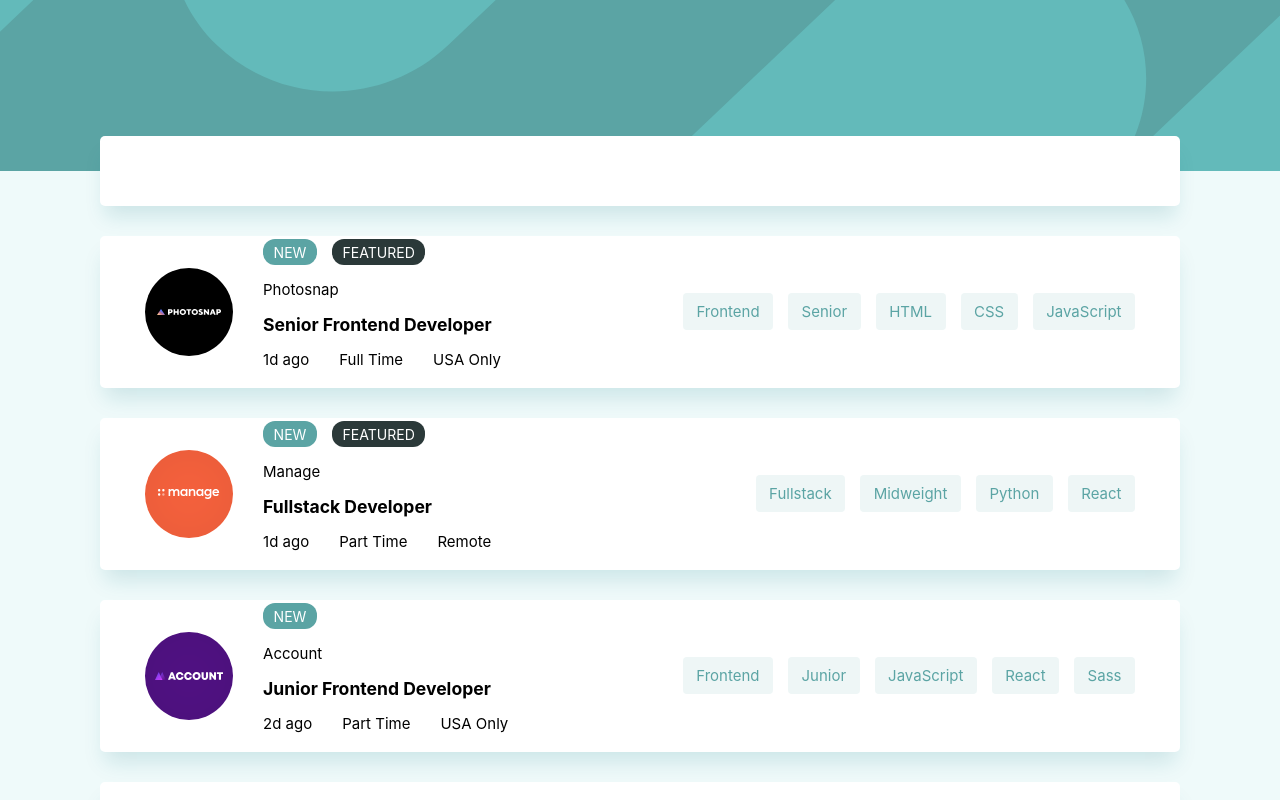
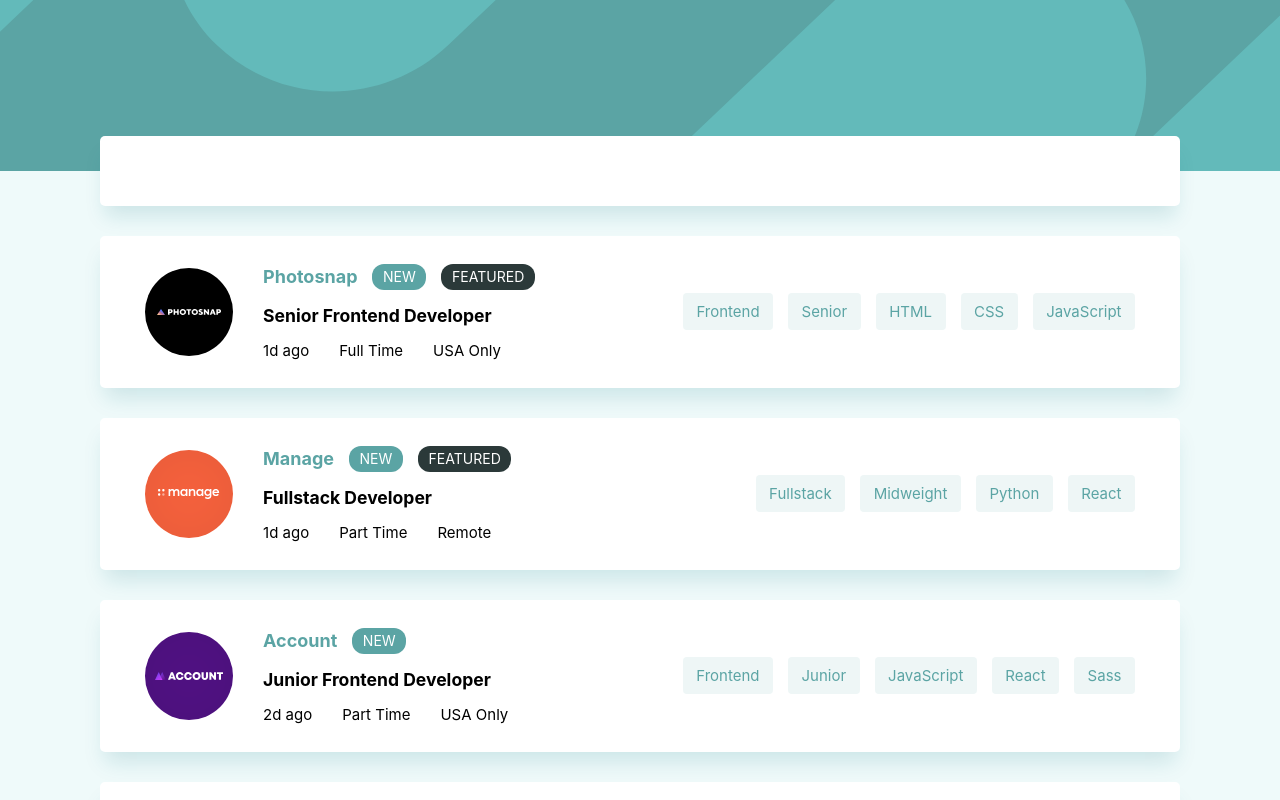
Before and after one commit to rojasmart/job-listings-with-filtering, a React (Create React App) app: page / in a window 1280 px wide. Shown: the top 800 px of the page. Built offline with nearby package versions, Linux system fonts and the light colour scheme.

Commit message:
finished desktop styling

```diff
--- a/src/components/JobCard.js
+++ b/src/components/JobCard.js
@@ -5,11 +5,13 @@ const JobCard = ({ item, handleClick }) => {
     <div className="job-card">
       <img src={item.logo} alt="job-avatar" />
       <div className="job-info">
-        <div className="job-info-chips">
-          {item.new && <span className="new">new</span>}
-          {item.featured && <span className="featured">featured</span>}
+        <div className="job-info-top">
+          <p>{item.company}</p>
+          <div className="job-info-chips">
+            {item.new && <span className="new">new</span>}
+            {item.featured && <span className="featured">featured</span>}
+          </div>
         </div>
-        <p>{item.company}</p>
         <h3>{item.position}</h3>
         <div className="job-info-secondary">
           <p>{item.postedAt}</p>
--- a/src/index.css
+++ b/src/index.css
@@ -112,6 +112,18 @@ header img {
 .job-info-chips span {
   border-radius: 12px;
   padding: 0.3rem 0.7rem;
+  align-self: center;
+}
+
+.job-info-top {
+  display: flex;
+  gap: 1rem;
+}
+
+.job-info-top p {
+  font-size: 1.2rem;
+  color: var(--green);
+  font-weight: var(--bold);
 }
 
 .new {
```
